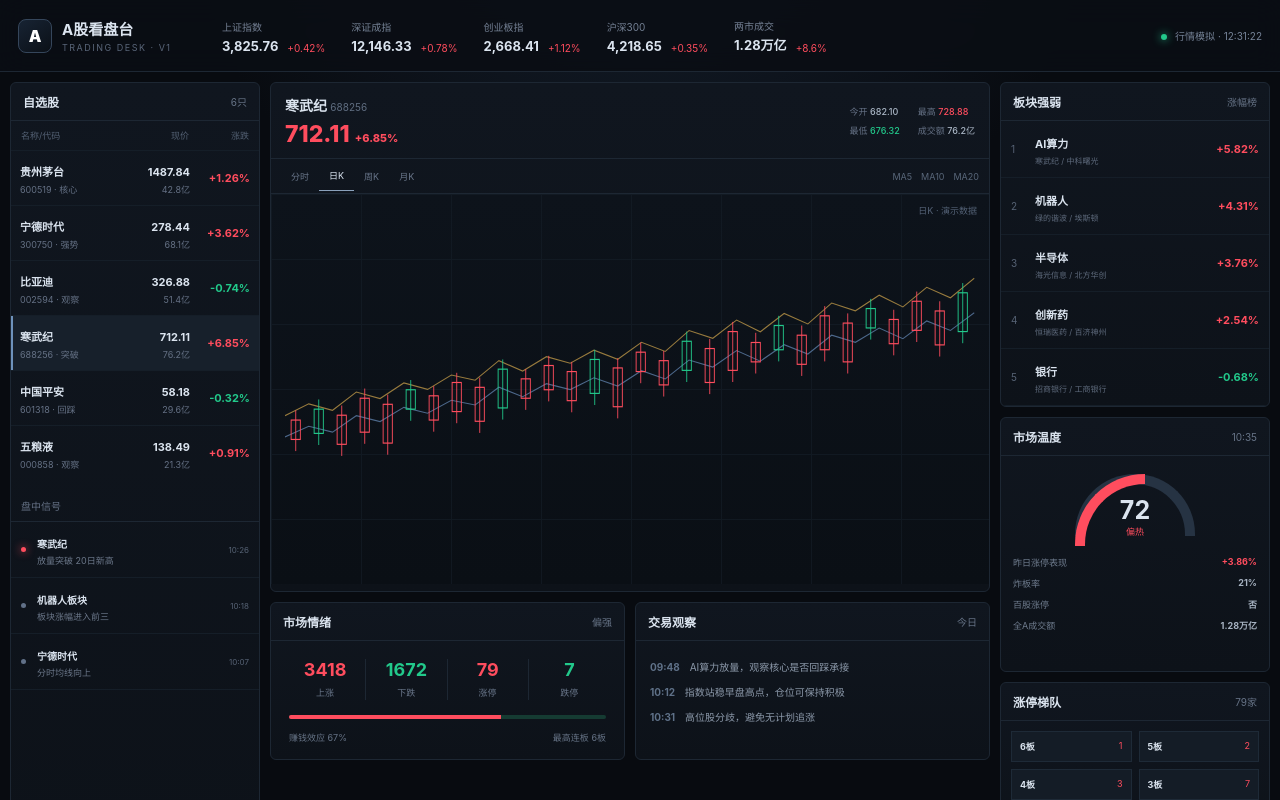
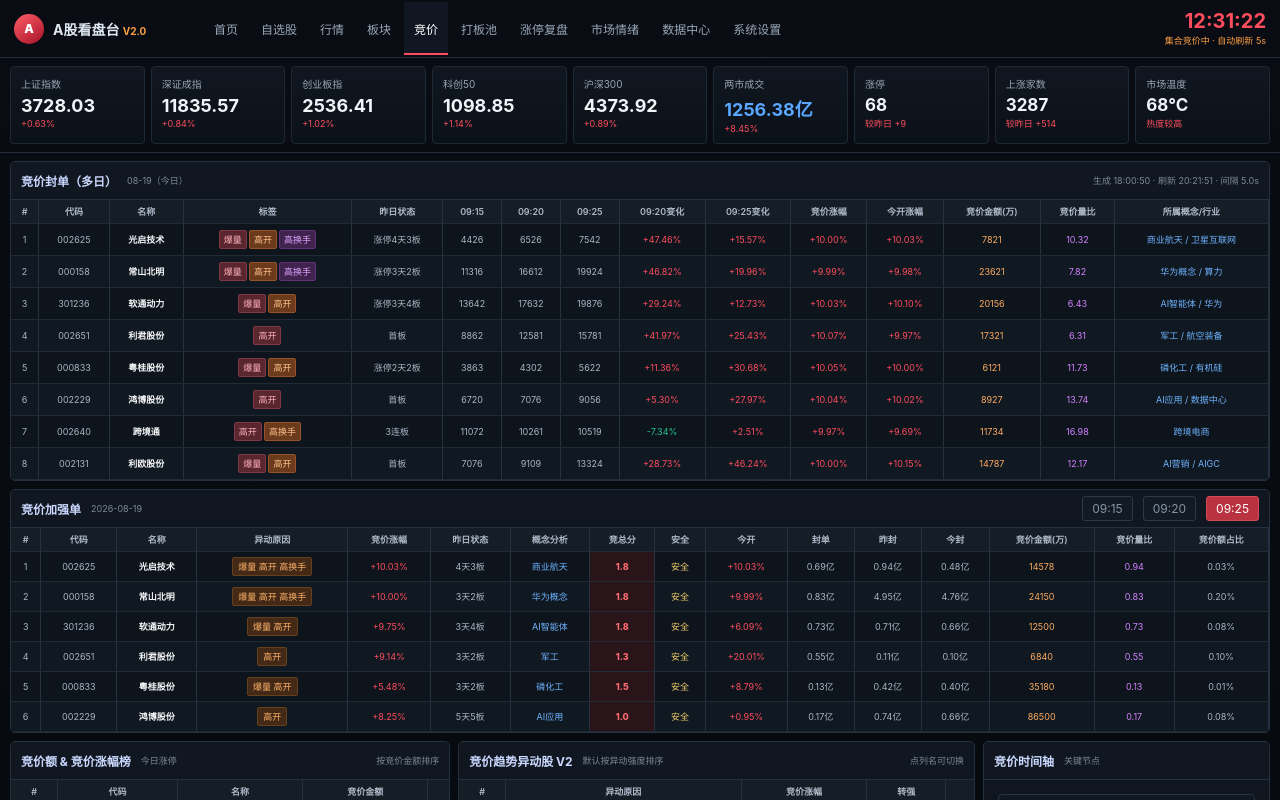
Before and after one commit to Liundy/Liundy, a Next.js app: page / in a window 1280 px wide. Shown: the top 800 px of the page. Built offline with nearby package versions, Linux system fonts and the light colour scheme.

Commit message:
A股看盘台 V2：新增集合竞价工作台
Merge auction dashboard V2 into main for production deployment.

```diff
--- a/app/page.tsx
+++ b/app/page.tsx
@@ -1,105 +1,122 @@
 "use client";
 
-import { useEffect, useMemo, useState } from "react";
+import { useEffect, useState } from "react";
 
-type Quote = { code: string; name: string; price: number; change: number; amount: string; tag: string };
+type AuctionRow = {
+  code: string;
+  name: string;
+  tags: string[];
+  prev: string;
+  t915: string;
+  t920: string;
+  t925: string;
+  d920: string;
+  d925: string;
+  auction: string;
+  open: string;
+  amount: string;
+  ratio: string;
+  concept: string;
+};
 
 const indexes = [
-  ["上证指数", "3,825.76", "+0.42%"],
-  ["深证成指", "12,146.33", "+0.78%"],
-  ["创业板指", "2,668.41", "+1.12%"],
-  ["沪深300", "4,218.65", "+0.35%"],
-  ["两市成交", "1.28万亿", "+8.6%"],
+  ["上证指数", "3728.03", "+0.63%"],
+  ["深证成指", "11835.57", "+0.84%"],
+  ["创业板指", "2536.41", "+1.02%"],
+  ["科创50", "1098.85", "+1.14%"],
+  ["沪深300", "4373.92", "+0.89%"],
+  ["两市成交", "1256.38亿", "+8.45%"],
 ];
 
-const initialQuotes: Quote[] = [
-  { code: "600519", name: "贵州茅台", price: 1488.2, change: 1.26, amount: "42.8亿", tag: "核心" },
-  { code: "300750", name: "宁德时代", price: 278.45, change: 3.62, amount: "68.1亿", tag: "强势" },
-  { code: "002594", name: "比亚迪", price: 326.8, change: -0.74, amount: "51.4亿", tag: "观察" },
-  { code: "688256", name: "寒武纪", price: 712.3, change: 6.85, amount: "76.2亿", tag: "突破" },
-  { code: "601318", name: "中国平安", price: 58.16, change: -0.32, amount: "29.6亿", tag: "回踩" },
-  { code: "000858", name: "五粮液", price: 138.52, change: 0.91, amount: "21.3亿", tag: "观察" },
+const auctionRows: AuctionRow[] = [
+  { code:"002625", name:"光启技术", tags:["爆量","高开","高换手"], prev:"涨停4天3板", t915:"4426", t920:"6526", t925:"7542", d920:"+47.46%", d925:"+15.57%", auction:"+10.00%", open:"+10.03%", amount:"7821", ratio:"10.32", concept:"商业航天 / 卫星互联网" },
+  { code:"000158", name:"常山北明", tags:["爆量","高开","高换手"], prev:"涨停3天2板", t915:"11316", t920:"16612", t925:"19924", d920:"+46.82%", d925:"+19.96%", auction:"+9.99%", open:"+9.98%", amount:"23621", ratio:"7.82", concept:"华为概念 / 算力" },
+  { code:"301236", name:"软通动力", tags:["爆量","高开"], prev:"涨停3天4板", t915:"13642", t920:"17632", t925:"19876", d920:"+29.24%", d925:"+12.73%", auction:"+10.03%", open:"+10.10%", amount:"20156", ratio:"6.43", concept:"AI智能体 / 华为" },
+  { code:"002651", name:"利君股份", tags:["高开"], prev:"首板", t915:"8862", t920:"12581", t925:"15781", d920:"+41.97%", d925:"+25.43%", auction:"+10.07%", open:"+9.97%", amount:"17321", ratio:"6.31", concept:"军工 / 航空装备" },
+  { code:"000833", name:"粤桂股份", tags:["爆量","高开"], prev:"涨停2天2板", t915:"3863", t920:"4302", t925:"5622", d920:"+11.36%", d925:"+30.68%", auction:"+10.05%", open:"+10.00%", amount:"6121", ratio:"11.73", concept:"磷化工 / 有机硅" },
+  { code:"002229", name:"鸿博股份", tags:["高开"], prev:"首板", t915:"6720", t920:"7076", t925:"9056", d920:"+5.30%", d925:"+27.97%", auction:"+10.04%", open:"+10.02%", amount:"8927", ratio:"13.74", concept:"AI应用 / 数据中心" },
+  { code:"002640", name:"跨境通", tags:["高开","高换手"], prev:"3连板", t915:"11072", t920:"10261", t925:"10519", d920:"-7.34%", d925:"+2.51%", auction:"+9.97%", open:"+9.69%", amount:"11734", ratio:"16.98", concept:"跨境电商" },
+  { code:"002131", name:"利欧股份", tags:["爆量","高开"], prev:"首板", t915:"7076", t920:"9109", t925:"13324", d920:"+28.73%", d925:"+46.24%", auction:"+10.00%", open:"+10.15%", amount:"14787", ratio:"12.17", concept:"AI营销 / AIGC" },
 ];
 
-const sectors = [
-  ["AI算力", 5.82, "寒武纪 / 中科曙光"],
-  ["机器人", 4.31, "绿的谐波 / 埃斯顿"],
-  ["半导体", 3.76, "海光信息 / 北方华创"],
-  ["创新药", 2.54, "恒瑞医药 / 百济神州"],
-  ["银行", -0.68, "招商银行 / 工商银行"],
+const boostRows = [
+  ["002625","光启技术","爆量 高开 高换手","+10.03%","4天3板","商业航天","1.8","安全","+10.03%","0.69亿","0.94亿","0.48亿","14578","0.94","0.03%"],
+  ["000158","常山北明","爆量 高开 高换手","+10.00%","3天2板","华为概念","1.8","安全","+9.99%","0.83亿","4.95亿","4.76亿","24150","0.83","0.20%"],
+  ["301236","软通动力","爆量 高开","+9.75%","3天4板","AI智能体","1.8","安全","+6.09%","0.73亿","0.71亿","0.66亿","12500","0.73","0.08%"],
+  ["002651","利君股份","高开","+9.14%","3天2板","军工","1.3","安全","+20.01%","0.55亿","0.11亿","0.10亿","6840","0.55","0.10%"],
+  ["000833","粤桂股份","爆量 高开","+5.48%","3天2板","磷化工","1.5","安全","+8.79%","0.13亿","0.42亿","0.40亿","35180","0.13","0.01%"],
+  ["002229","鸿博股份","高开","+8.25%","5天5板","AI应用","1.0","安全","+0.95%","0.17亿","0.74亿","0.66亿","86500","0.17","0.08%"],
 ];
 
-const candles = [46, 55, 50, 64, 59, 71, 66, 77, 73, 88, 80, 91, 86, 96, 89, 102, 95, 111, 105, 119, 110, 124, 116, 132, 126, 138, 129, 144, 136, 151];
+const trendRows = [
+  ["爆量 高开 高换手","50.52%","5转","商业航天","强开"],
+  ["爆量 高开 高换手","545.81%","3转","华为概念","强开"],
+  ["爆量 高开","83.61%","13转","AI智能体","强开"],
+  ["高开","23.01%","1转","军工","强开"],
+  ["爆量 高开","270.71%","0转","磷化工","观察"],
+  ["高开","368.71%","0转","AI应用","观察"],
+  ["高开","117.91%","0转","跨境电商","观察"],
+];
 
-export default function Home() {
-  const [quotes, setQuotes] = useState(initialQuotes);
-  const [selected, setSelected] = useState(3);
-  const [clock, setClock] = useState("");
-  const [period, setPeriod] = useState("日K");
+const nav = ["首页","自选股","行情","板块","竞价","打板池","涨停复盘","市场情绪","数据中心","系统设置"];
 
-  useEffect(() => {
-    const tick = () => setClock(new Date().toLocaleTimeString("zh-CN", { hour12: false }));
-    tick();
-    const clockTimer = setInterval(tick, 1000);
-    const quoteTimer = setInterval(() => {
-      setQuotes(qs => qs.map(q => ({ ...q, price: +(q.price * (1 + (Math.random() - .48) * .0007)).toFixed(2) })));
-    }, 4000);
-    return () => { clearInterval(clockTimer); clearInterval(quoteTimer); };
-  }, []);
+function Tone({value}:{value:string}) {
+  const cls = value.startsWith("-") ? "neg" : value === "安全" ? "safe" : value.includes("观察") ? "muted" : "pos";
+  return <span className={cls}>{value}</span>;
+}
 
-  const current = quotes[selected];
-  const market = useMemo(() => ({ up: 3418, down: 1672, limitUp: 79, limitDown: 7, height: 6 }), []);
+export default function Home(){
+  const [clock,setClock]=useState("");
+  const [point,setPoint]=useState("09:25");
+  useEffect(()=>{const tick=()=>setClock(new Date().toLocaleTimeString("zh-CN",{hour12:false}));tick();const t=setInterval(tick,1000);return()=>clearInterval(t)},[]);
+  return <main className="terminal">
+    <header className="navBar">
+      <div className="brand"><span className="logo">A</span><b>A股看盘台 <em>V2.0</em></b></div>
+      <nav>{nav.map(n=><button key={n} className={n==="竞价"?"activeNav":""}>{n}</button>)}</nav>
+      <div className="clock"><strong>{clock}</strong><small>集合竞价中 · 自动刷新 5s</small></div>
+    </header>
 
-  return (
-    <main>
-      <header className="topbar">
-        <div className="brand"><span className="logo">A</span><div><b>A股看盘台</b><small>TRADING DESK · V1</small></div></div>
-        <div className="indices">{indexes.map((x, i) => <div className="index" key={x[0]}><span>{x[0]}</span><b>{x[1]}</b><em className={i === 4 ? "up" : "up"}>{x[2]}</em></div>)}</div>
-        <div className="status"><i /> 行情模拟 · {clock}</div>
-      </header>
+    <section className="indexStrip">
+      {indexes.map(x=><div className="indexCard" key={x[0]}><span>{x[0]}</span><b>{x[1]}</b><em>{x[2]}</em></div>)}
+      <div className="indexCard compact"><span>涨停</span><b>68</b><em>较昨日 +9</em></div>
+      <div className="indexCard compact"><span>上涨家数</span><b>3287</b><em>较昨日 +514</em></div>
+      <div className="indexCard compact"><span>市场温度</span><b>68°C</b><em>热度较高</em></div>
+    </section>
 
-      <section className="workspace">
-        <aside className="panel watch">
-          <div className="panelTitle"><b>自选股</b><span>6只</span></div>
-          <div className="watchHead"><span>名称/代码</span><span>现价</span><span>涨跌</span></div>
-          {quotes.map((q, i) => <button className={`quote ${selected === i ? "active" : ""}`} onClick={() => setSelected(i)} key={q.code}>
-            <span className="qname"><b>{q.name}</b><small>{q.code} · {q.tag}</small></span>
-            <span><b>{q.price.toFixed(2)}</b><small>{q.amount}</small></span>
-            <strong className={q.change >= 0 ? "up" : "down"}>{q.change >= 0 ? "+" : ""}{q.change.toFixed(2)}%</strong>
-          </button>)}
-          <div className="miniTitle">盘中信号</div>
-          <div className="signal"><i className="hot"/><span><b>寒武纪</b><small>放量突破 20日新高</small></span><time>10:26</time></div>
-          <div className="signal"><i/><span><b>机器人板块</b><small>板块涨幅进入前三</small></span><time>10:18</time></div>
-          <div className="signal"><i/><span><b>宁德时代</b><small>分时均线向上</small></span><time>10:07</time></div>
-        </aside>
+    <section className="auctionPage">
+      <div className="panel widePanel">
+        <div className="sectionHead"><div><b>竞价封单（多日）</b><span>08-19（今日）</span></div><small>生成 18:00:50 · 刷新 20:21:51 · 间隔 5.0s</small></div>
+        <div className="tableWrap"><table><thead><tr><th>#</th><th>代码</th><th>名称</th><th>标签</th><th>昨日状态</th><th>09:15</th><th>09:20</th><th>09:25</th><th>09:20变化</th><th>09:25变化</th><th>竞价涨幅</th><th>今开涨幅</th><th>竞价金额(万)</th><th>竞价量比</th><th>所属概念/行业</th></tr></thead><tbody>{auctionRows.map((r,i)=><tr key={r.code}><td>{i+1}</td><td>{r.code}</td><td className="nameCell">{r.name}</td><td>{r.tags.map(t=><span className="tag" key={t}>{t}</span>)}</td><td>{r.prev}</td><td>{r.t915}</td><td>{r.t920}</td><td>{r.t925}</td><td><Tone value={r.d920}/></td><td><Tone value={r.d925}/></td><td><Tone value={r.auction}/></td><td><Tone value={r.open}/></td><td className="money">{r.amount}</td><td className="ratio">{r.ratio}</td><td className="concept">{r.concept}</td></tr>)}</tbody></table></div>
+      </div>
 
-        <section className="center">
-          <div className="panel chartPanel">
-            <div className="stockHeader"><div><div className="stockName">{current.name} <small>{current.code}</small></div><div className={`bigPrice ${current.change >= 0 ? "up" : "down"}`}>{current.price.toFixed(2)} <small>{current.change >= 0 ? "+" : ""}{current.change.toFixed(2)}%</small></div></div><div className="ohlc"><span>今开 <b>682.10</b></span><span>最高 <b className="up">728.88</b></span><span>最低 <b className="down">676.32</b></span><span>成交额 <b>76.2亿</b></span></div></div>
-            <div className="tabs">{["分时","日K","周K","月K"].map(p => <button key={p} onClick={() => setPeriod(p)} className={period === p ? "chosen" : ""}>{p}</button>)}<span>MA5　MA10　MA20</span></div>
-            <div className="chart">
-              <div className="gridLines" />
-              <svg viewBox="0 0 900 330" preserveAspectRatio="none" aria-label="模拟K线">
-                <polyline className="ma ma1" points={candles.map((v,i)=>`${i*31},${270-v*1.35}`).join(" ")} />
-                <polyline className="ma ma2" points={candles.map((v,i)=>`${i*31},${286-v*1.22}`).join(" ")} />
-                {candles.map((v,i)=>{const rising=i%4!==1; const x=i*30+8; const y=270-v*1.25; const h=20+(i%5)*5; return <g key={i} className={rising?"candle upStroke":"candle downStroke"}><line x1={x+6} y1={y-10} x2={x+6} y2={y+h+12}/><rect x={x} y={y} width="12" height={h}/></g>})}
-              </svg>
-              <div className="chartBadge">{period} · 演示数据</div>
-            </div>
+      <div className="panel widePanel">
+        <div className="sectionHead"><div><b>竞价加强单</b><span>2026-08-19</span></div><div className="timeTabs">{["09:15","09:20","09:25"].map(t=><button onClick={()=>setPoint(t)} className={point===t?"on":""} key={t}>{t}</button>)}</div></div>
+        <div className="tableWrap"><table><thead><tr><th>#</th><th>代码</th><th>名称</th><th>异动原因</th><th>竞价涨幅</th><th>昨日状态</th><th>概念分析</th><th>竞总分</th><th>安全</th><th>今开</th><th>封单</th><th>昨封</th><th>今封</th><th>竞价金额(万)</th><th>竞价量比</th><th>竞价额占比</th></tr></thead><tbody>{boostRows.map((r,i)=><tr key={r[0]}><td>{i+1}</td><td>{r[0]}</td><td className="nameCell">{r[1]}</td><td><span className="reason">{r[2]}</span></td><td><Tone value={r[3]}/></td><td>{r[4]}</td><td className="concept">{r[5]}</td><td className="score">{r[6]}</td><td><Tone value={r[7]}/></td><td><Tone value={r[8]}/></td><td>{r[9]}</td><td>{r[10]}</td><td>{r[11]}</td><td className="money">{r[12]}</td><td className="ratio">{r[13]}</td><td>{r[14]}</td></tr>)}</tbody></table></div>
+      </div>
+
+      <div className="lowerGrid">
+        <div className="panel">
+          <div className="sectionHead"><div><b>竞价额 & 竞价涨幅榜</b><span>今日涨停</span></div><small>按竞价金额排序</small></div>
+          <div className="tableWrap"><table><thead><tr><th>#</th><th>代码</th><th>名称</th><th>竞价金额</th><th>量比</th><th>昨日成交</th><th>竞价占比</th><th>竞价涨幅</th><th>所属概念</th></tr></thead><tbody>{auctionRows.slice(0,6).map((r,i)=><tr key={r.code}><td>{i+1}</td><td>{r.code}</td><td className="nameCell">{r.name}</td><td className="money">{r.amount}</td><td className="ratio">{r.ratio}</td><td>{["12.5亿","11.8亿","8.7亿","6.4亿","9.1亿","7.5亿"][i]}</td><td>{["0.20%","0.15%","0.14%","0.10%","0.11%","0.09%"][i]}</td><td><Tone value={r.auction}/></td><td className="concept">{r.concept}</td></tr>)}</tbody></table></div>
+        </div>
+
+        <div className="panel trendPanel">
+          <div className="sectionHead"><div><b>竞价趋势异动股 V2</b><span>默认按异动强度排序</span></div><small>点列名可切换</small></div>
+          <div className="tableWrap"><table><thead><tr><th>#</th><th>异动原因</th><th>竞价涨幅</th><th>转强</th><th>昨日概念</th><th>信号</th></tr></thead><tbody>{trendRows.map((r,i)=><tr key={i}><td>{i+1}</td><td><span className="reason">{r[0]}</span></td><td><Tone value={r[1]}/></td><td>{r[2]}</td><td className="concept">{r[3]}</td><td><span className={r[4]==="强开"?"signal strong":"signal"}>{r[4]}</span></td></tr>)}</tbody></table></div>
+        </div>
+
+        <div className="panel timelinePanel">
+          <div className="sectionHead"><div><b>竞价时间轴</b><span>关键节点</span></div></div>
+          <div className="timeline">
+            <div><time>09:15</time><b>初始封单</b><p>封单总额 <strong>98.27亿</strong></p><p>股票家数 3685</p></div>
+            <i>↓</i>
+            <div><time>09:20</time><b>封单变化</b><p>封单总额 <strong>125.64亿</strong></p><p className="pos">变化 +27.37亿</p></div>
+            <i>↓</i>
+            <div><time>09:25</time><b>终盘封单</b><p>封单总额 <strong>156.92亿</strong></p><p className="pos">变化 +31.28亿</p></div>
           </div>
-          <div className="bottomGrid">
-            <div className="panel"><div className="panelTitle"><b>市场情绪</b><span>偏强</span></div><div className="emotion"><div><strong>{market.up}</strong><small>上涨</small></div><div><strong className="downText">{market.down}</strong><small>下跌</small></div><div><strong>{market.limitUp}</strong><small>涨停</small></div><div><strong className="downText">{market.limitDown}</strong><small>跌停</small></div></div><div className="meter"><span style={{width:"67%"}}/></div><div className="emotionFoot"><span>赚钱效应 67%</span><span>最高连板 {market.height}板</span></div></div>
-            <div className="panel"><div className="panelTitle"><b>交易观察</b><span>今日</span></div><div className="notes"><p><b>09:48</b> AI算力放量，观察核心是否回踩承接</p><p><b>10:12</b> 指数站稳早盘高点，仓位可保持积极</p><p><b>10:31</b> 高位股分歧，避免无计划追涨</p></div></div>
-          </div>
-        </section>
-
-        <aside className="rightcol">
-          <div className="panel sectors"><div className="panelTitle"><b>板块强弱</b><span>涨幅榜</span></div>{sectors.map((s,i)=><div className="sector" key={s[0]}><span className="rank">{i+1}</span><span><b>{s[0]}</b><small>{s[2]}</small></span><strong className={Number(s[1])>=0?"up":"down"}>{Number(s[1])>=0?"+":""}{s[1]}%</strong></div>)}</div>
-          <div className="panel heat"><div className="panelTitle"><b>市场温度</b><span>10:35</span></div><div className="gauge"><div><strong>72</strong><small>偏热</small></div></div><div className="heatRows"><p><span>昨日涨停表现</span><b className="up">+3.86%</b></p><p><span>炸板率</span><b>21%</b></p><p><span>百股涨停</span><b>否</b></p><p><span>全A成交额</span><b>1.28万亿</b></p></div></div>
-          <div className="panel"><div className="panelTitle"><b>涨停梯队</b><span>79家</span></div><div className="ladder"><p><b>6板</b><span>1</span></p><p><b>5板</b><span>2</span></p><p><b>4板</b><span>3</span></p><p><b>3板</b><span>7</span></p><p><b>2板</b><span>16</span></p><p><b>首板</b><span>50</span></p></div></div>
-        </aside>
-      </section>
-      <footer>V1 原型 · 当前全部行情为演示数据，不能用于交易决策 · 下一阶段接入真实行情 API</footer>
-    </main>
-  );
+        </div>
+      </div>
+    </section>
+    <footer>V2 竞价工作台原型 · 当前数据均为演示数据，仅用于确认布局与字段，不作为交易依据</footer>
+  </main>
 }
```
Also changed, not shown: app/globals.css.
